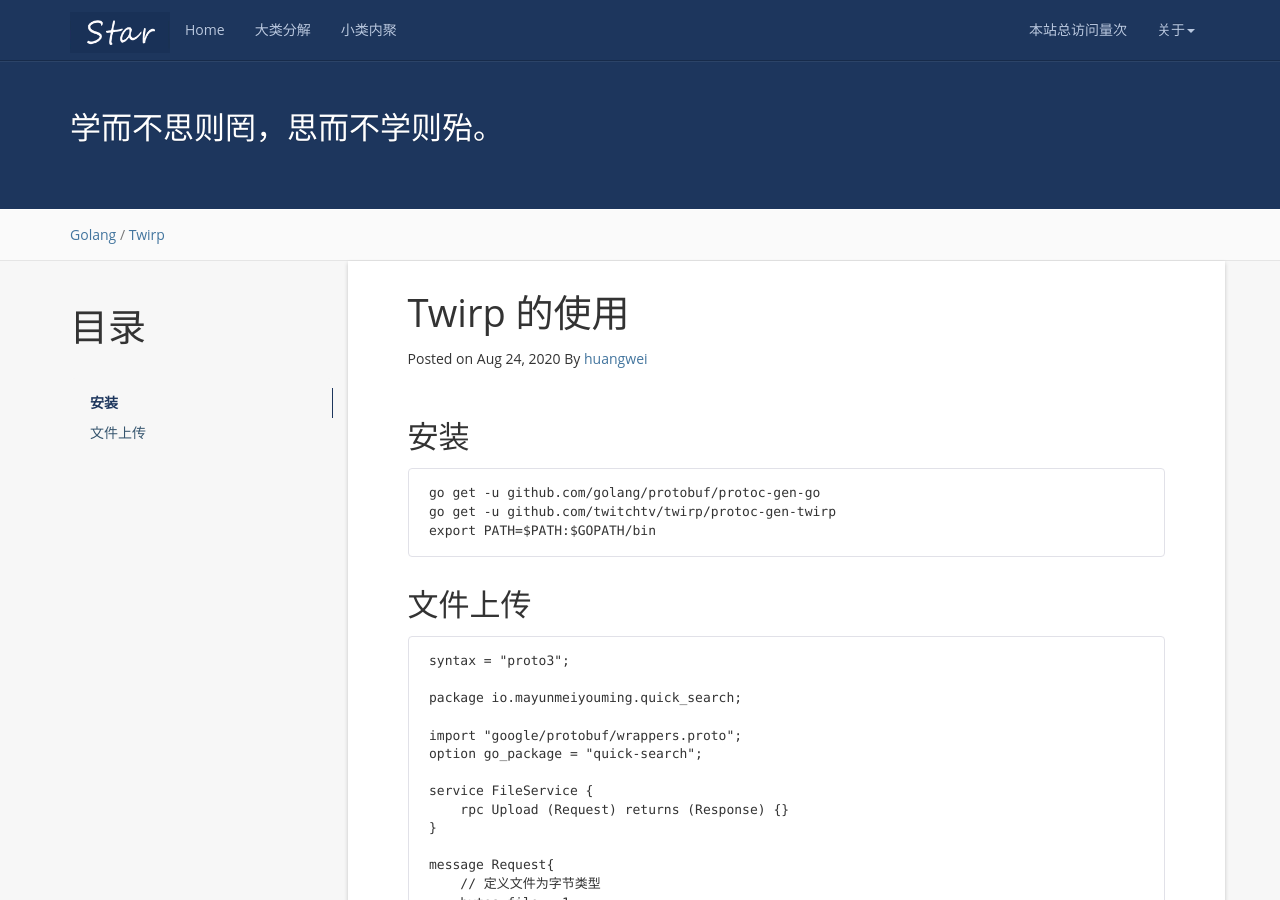
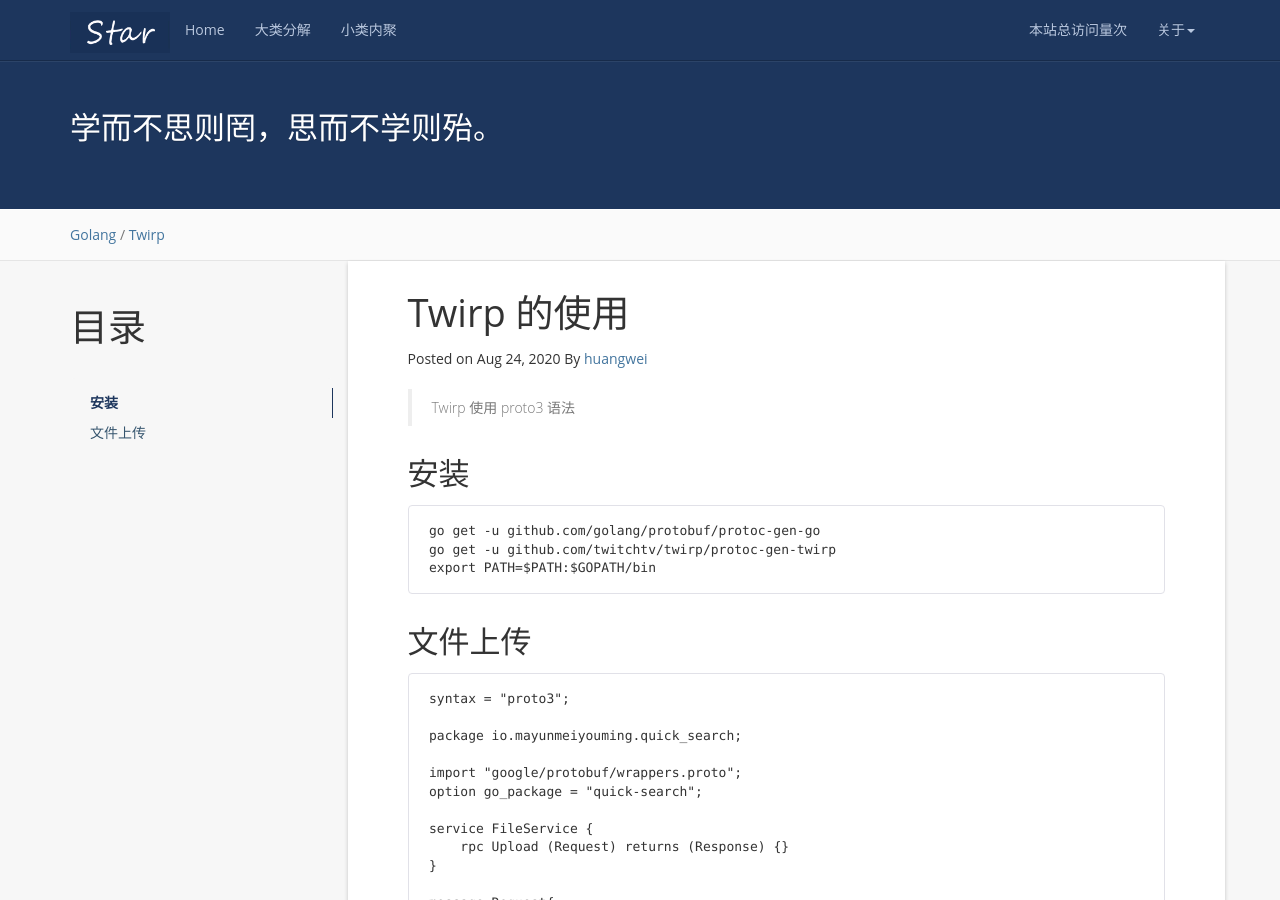
Before and after one commit to mayunmeiyouming/blog, a Jekyll site: the page built from _posts/2020-08-24-Twirp.md, in a window 1280 px wide and 900 px high. Built offline with Jekyll 4.4.1, drawn with Linux system fonts in a browser that asks for light colours; nearby versions of some CDN libraries; a script that is not in the unit is left out; comment, search, counter and statistics services are not loaded.

Commit message:
填加twirp

```diff
--- a/_posts/2020-08-24-Twirp.md
+++ b/_posts/2020-08-24-Twirp.md
@@ -8,6 +8,8 @@ tag: Twirp
 
 * content
 {:toc}
+
+> Twirp 使用 proto3 语法
 
 ## 安装
 
```
